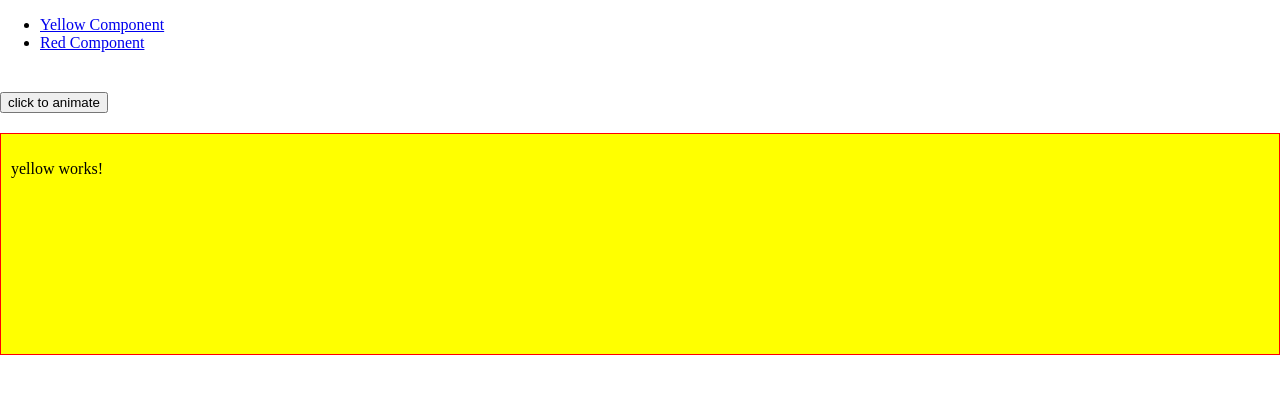
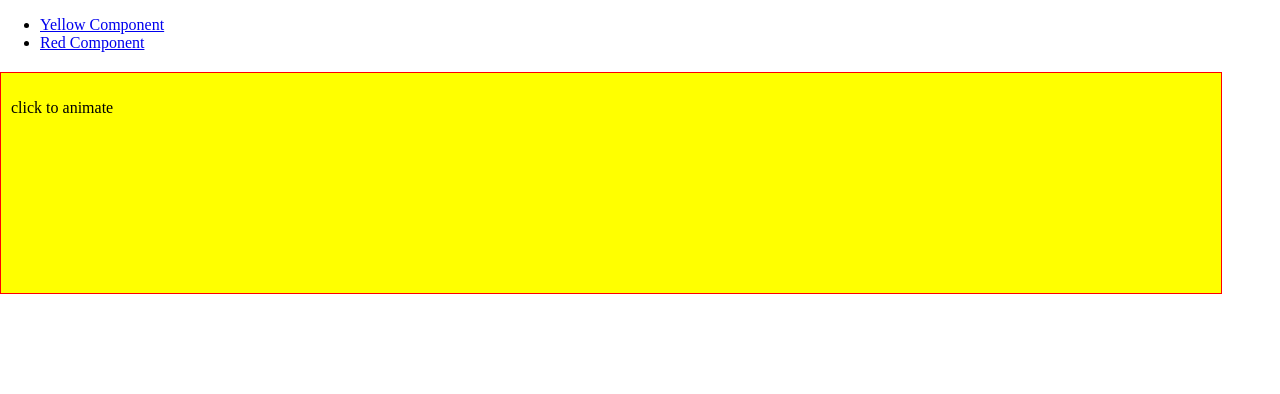
Before and after one commit to AnnKemp/AnguAni-3, an Angular app: page /yellow-component in a window 1280 px wide. Shown: the top 394 px of the page. Built offline with nearby package versions, Linux system fonts and the light colour scheme.

Commit message:
button away, click on div

```diff
--- a/src/app/red/red.component.html
+++ b/src/app/red/red.component.html
@@ -1,4 +1,4 @@
-<button (click)="toggle()">click to animate</button>
-<div [@openRed]="isOpen ? 'open' : 'closed'"  class="open-close"><p>red works!</p>
+
+<div [@openRed]="isOpen ? 'open' : 'closed'"  class="open-close" (click)="toggle()"><p>click to animate</p>
 
 </div>
--- a/src/app/yellow/yellow.component.html
+++ b/src/app/yellow/yellow.component.html
@@ -1,5 +1,5 @@
 
-<button (click)="toggle()">click to animate</button>
-<div [@openYellow]="isOpen ? 'open' : 'closed'"  class="open-close"><p>yellow works!</p>
+
+<div [@openYellow]="isOpen ? 'open' : 'closed'"  class="open-close" (click)="toggle()"><p>click to animate</p>
 
 </div>
--- a/src/app/yellow/yellow.component.ts
+++ b/src/app/yellow/yellow.component.ts
@@ -7,12 +7,12 @@ import { trigger, state, style, animate, transition } from '@angular/animations'
     trigger('openYellow', [
       state('open', style({
         height: '200px',
-        opacity: 1,
+        width:'1200px',
         backgroundColor: 'yellow'
       })),
       state('closed', style({
         height: '100px',
-        opacity: 0.5,
+        width:'100px',
         backgroundColor: 'green'
       })),
       transition('open => closed', [
@@ -26,7 +26,6 @@ import { trigger, state, style, animate, transition } from '@angular/animations'
   templateUrl: './yellow.component.html',
   styleUrls: ['./yellow.component.css']
 })
-
 export class YellowComponent{
   isOpen=true;
 
```
